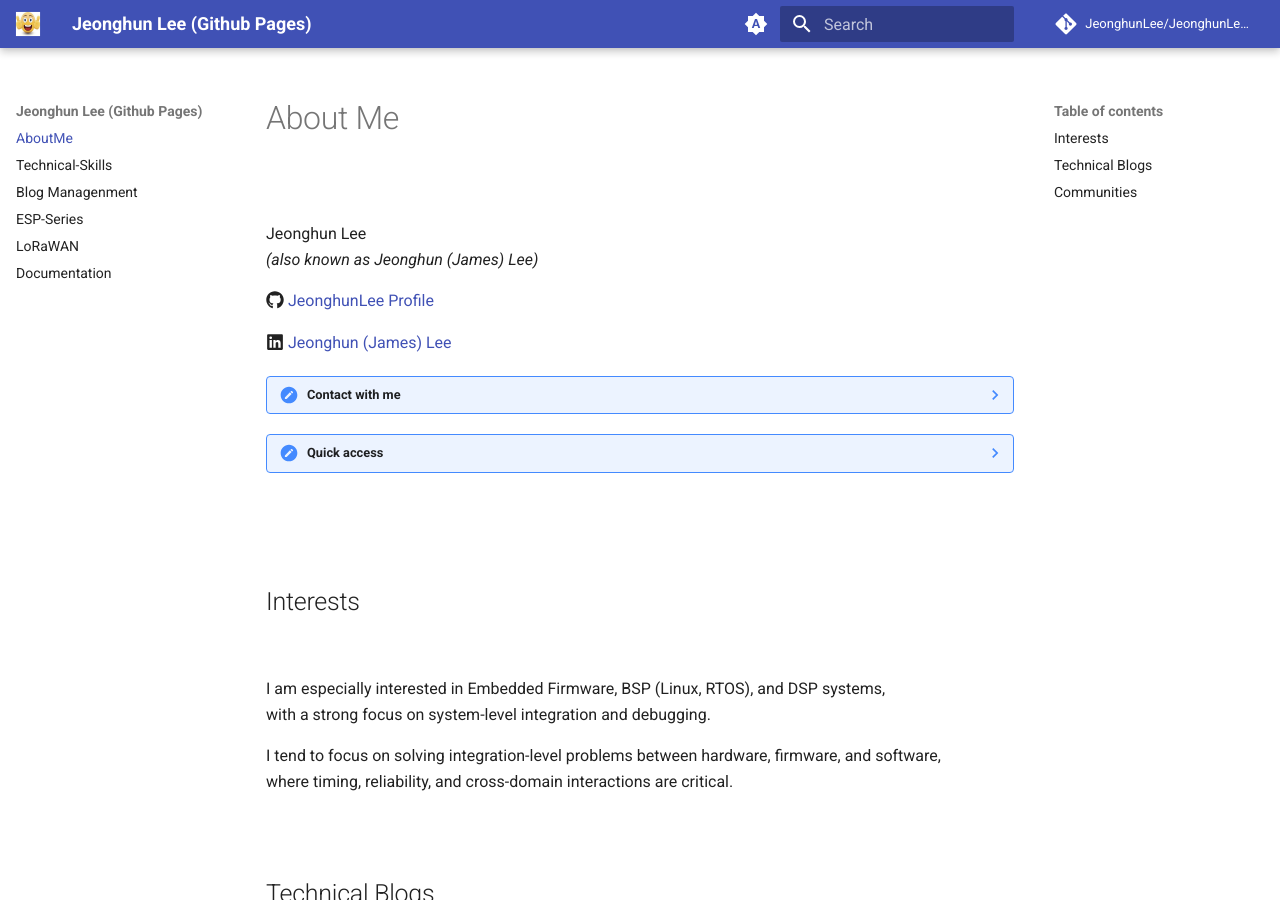
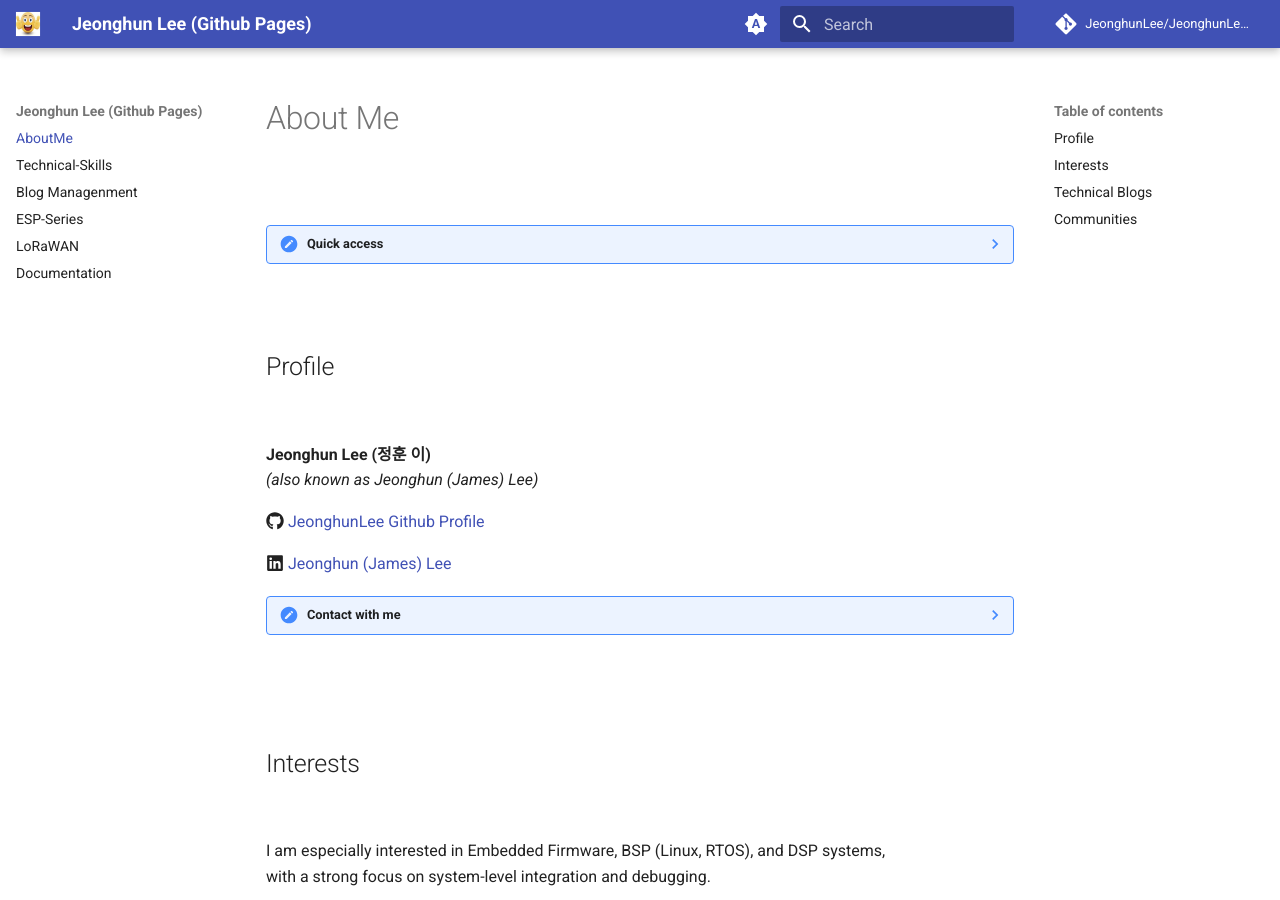
Before and after one commit to JeonghunLee/JeonghunLee.github.io, an MkDocs documentation site: the page built from docs/index.md, in a window 1280 px wide and 900 px high. Built offline with MkDocs 1.6.1 and Material for MkDocs 9.7.7, drawn with Linux system fonts in a browser that asks for light colours; comment, search, counter and statistics services are not loaded.

Commit message:
update it

```diff
--- a/docs/index.md
+++ b/docs/index.md
@@ -2,18 +2,24 @@
 
 <br/>
 
-Jeonghun Lee
+??? note "Quick access"
+    **Icon links** to my platforms are available at the bottom of this page.
+
+<br/>
+
+## Profile
+
+<br/>
+
+**Jeonghun Lee (정훈 이)**
 *(also known as Jeonghun (James) Lee)*
 
-:fontawesome-brands-github: [JeonghunLee Profile](https://github.com/JeonghunLee)
+:fontawesome-brands-github: [JeonghunLee Github Profile](https://github.com/JeonghunLee)
 
 :fontawesome-brands-linkedin: [Jeonghun (James) Lee](https://www.linkedin.com/in/JeonghunLee-0911/)
 
 ??? note "Contact with me"
     **The LinkedIn** icon links is available at the bottom of this page.
-
-??? note "Quick access"
-    Icon links to my platforms are available at the bottom of this page.
 
 <br/>
 <br/>
```
